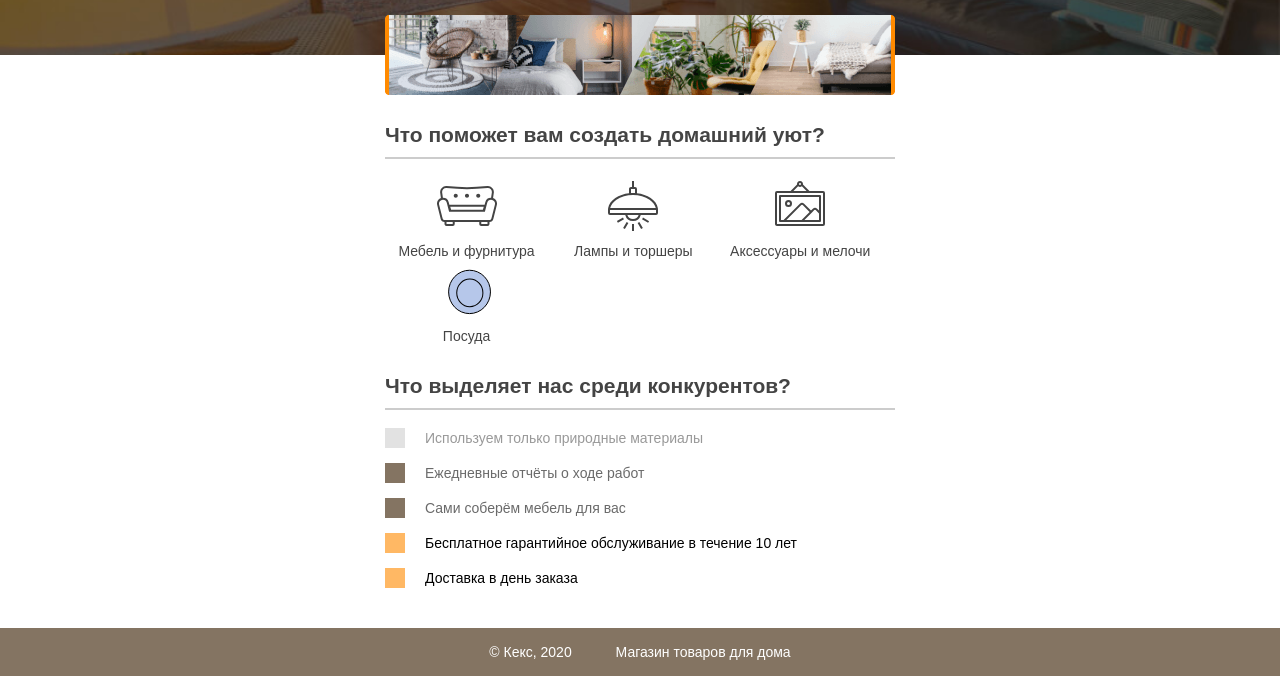
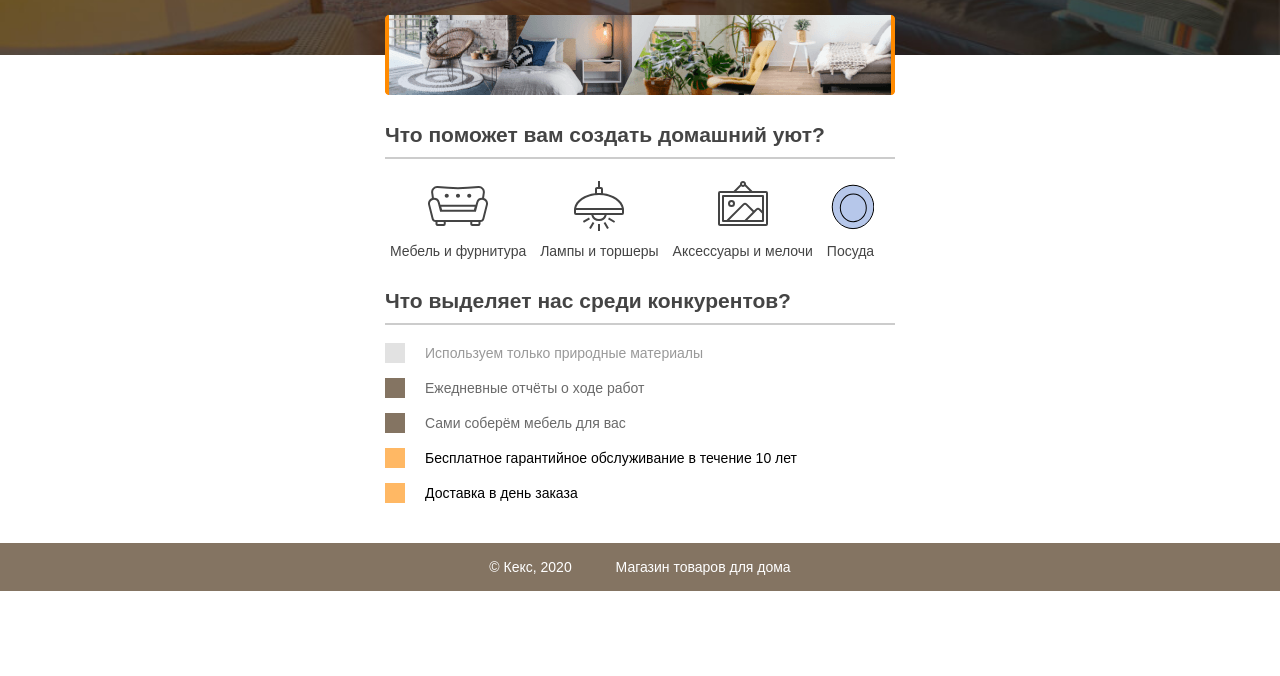
Before and after one commit to evaaaag/evaaaag.github.io, a plain HTML site: page project-gloevk/index.html in a window 1280 px wide. Shown: the part 161-837 px from the top of the page. After the commit the page ends 800 px from the top, so only its background shows below. Drawn offline with Linux system fonts and the light colour scheme.

Commit message:
Update style.css

```diff
--- a/project-gloevk/style.css
+++ b/project-gloevk/style.css
@@ -60,7 +60,7 @@ h2 {
 .features p {
   display: inline-block;
   vertical-align: top;
-  width: 30%;
+  width: %;
   margin: 0 5px;
   background-repeat: no-repeat;
   background-position: center top;
```
